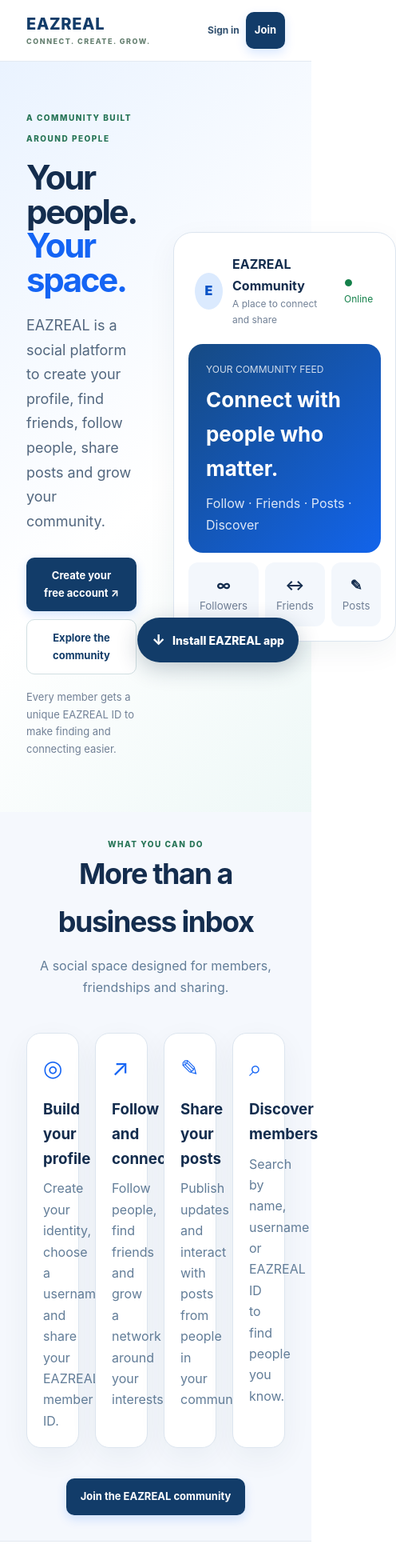
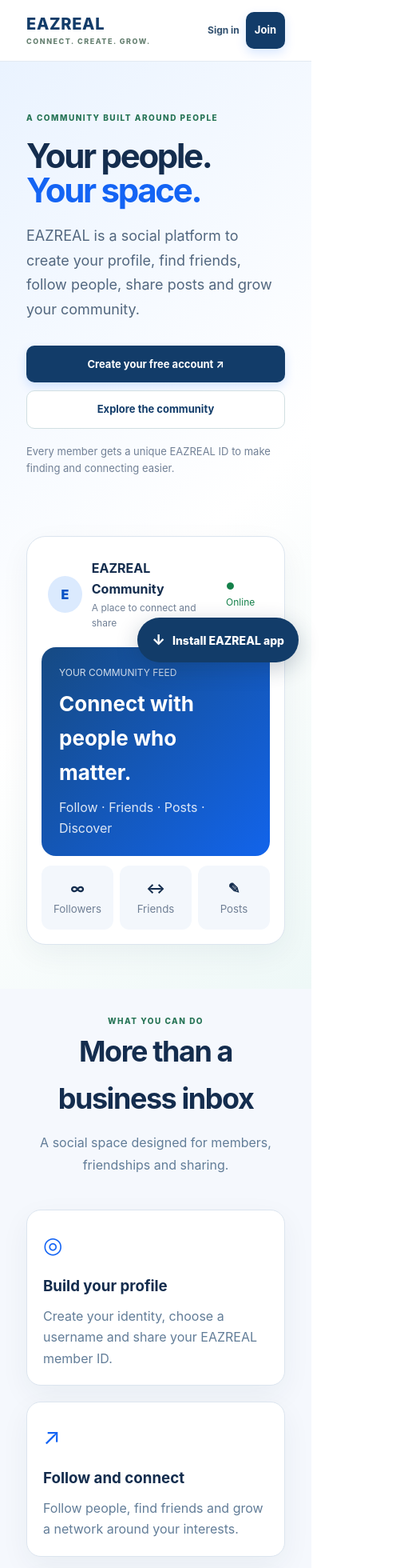
Before and after one commit to agentsarahmitchell56-code/USHopeBridge, a Next.js app: page / in a window 390 px wide. Shown: the top 1960 px of the page at 80% size, 496 px wide, since content can reach past the window. Built offline with nearby package versions, Linux system fonts and the light colour scheme.

Commit message:
Improve responsive EAZREAL social landing page

```diff
--- a/app/page.tsx
+++ b/app/page.tsx
@@ -23,7 +23,7 @@ export default function HomePage() {
     </header>
 
     <section style={{ padding: "clamp(55px,9vw,110px) 0", background: "linear-gradient(135deg,#eaf3ff 0%,#fff 55%,#eef8f7 100%)" }}>
-      <div className="container" style={{ display: "grid", gridTemplateColumns: "1.1fr .9fr", gap: 46, alignItems: "center" }}>
+      <div className="container hero-grid">
         <div>
           <span className="eyebrow">A COMMUNITY BUILT AROUND PEOPLE</span>
           <h1 style={{ fontSize: "clamp(42px,6vw,70px)", lineHeight: 1.02, letterSpacing: "-.055em", margin: "16px 0 20px" }}>Your people.<br/><span style={{ color: "#1464f4" }}>Your space.</span></h1>
@@ -49,7 +49,7 @@ export default function HomePage() {
 
     <section className="section" id="features"><div className="container">
       <span className="eyebrow" style={{ display: "block", textAlign: "center" }}>WHAT YOU CAN DO</span><h2>More than a business inbox</h2><p className="section-intro">A social space designed for members, friendships and sharing.</p>
-      <div className="grid3" style={{ gridTemplateColumns: "repeat(4,minmax(0,1fr))" }}>
+      <div className="grid3">
         {features.map(f=><article className="card feature" key={f.title}><div style={{ fontSize: 28, color: "#1464f4" }}>{f.icon}</div><h3>{f.title}</h3><p>{f.text}</p></article>)}
       </div>
       <div style={{ textAlign: "center", marginTop: 38 }}><Link href="/join" className="btn primary">Join the EAZREAL community</Link></div>
```
